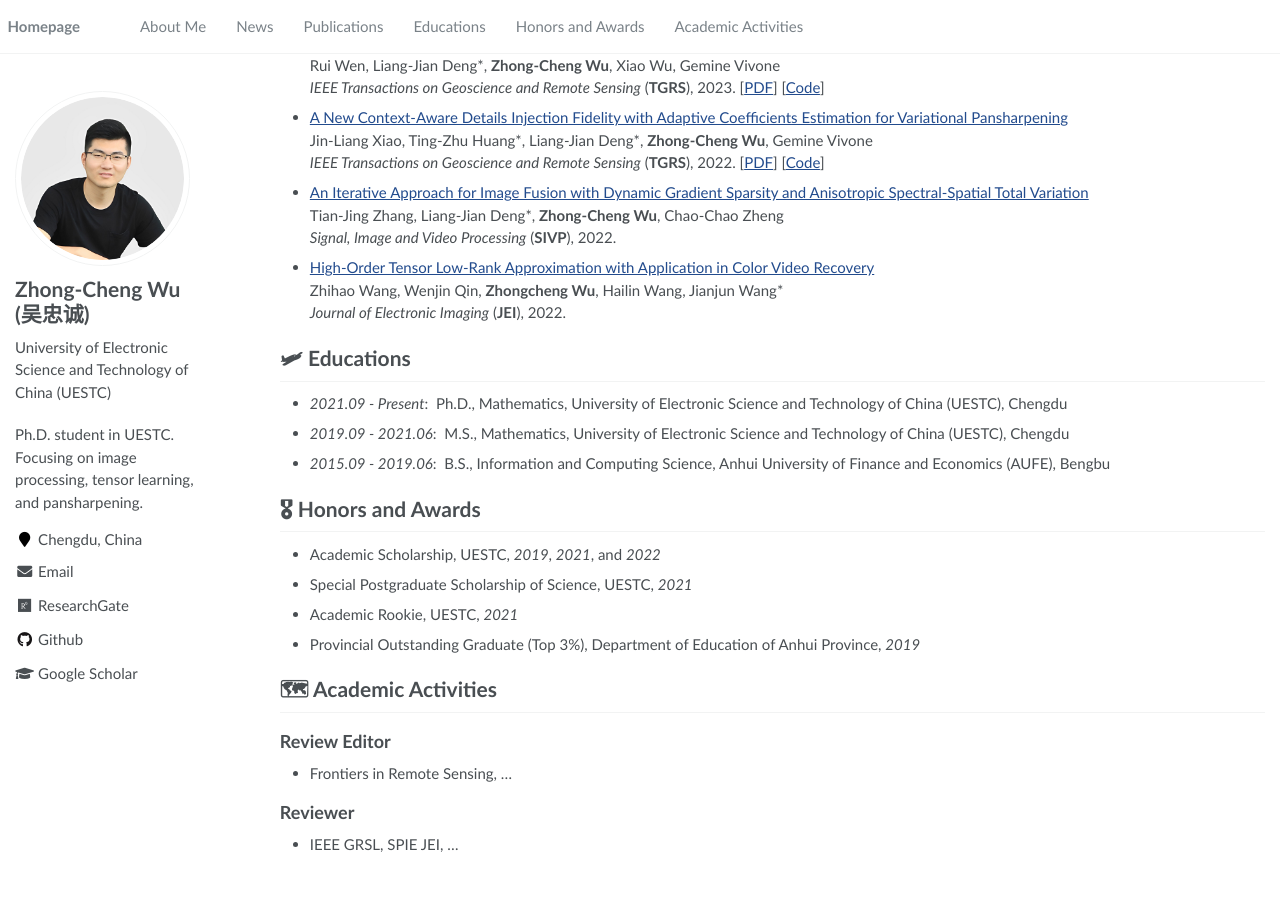
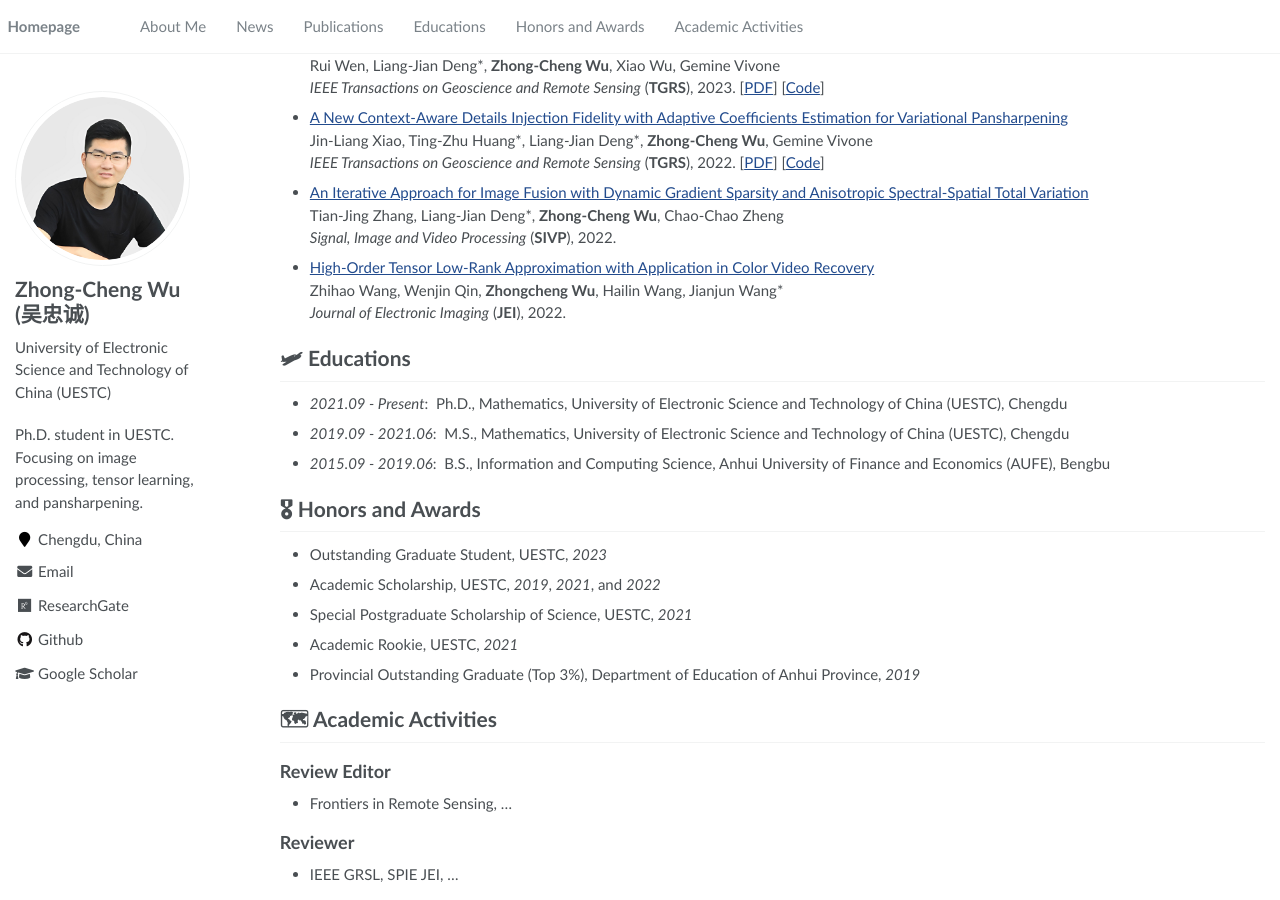
Before and after one commit to zhongchengwu/zhongchengwu.github.io, a Jekyll site: the page built from _pages/about.md, in a window 1280 px wide and 900 px high, scrolled down 1322 px. Built offline with Jekyll 4.4.1, drawn with Linux system fonts in a browser that asks for light colours; before the commit the page ends 2192 px from its top, so only the background shows below that.

Commit message:
Update about.md

```diff
--- a/_pages/about.md
+++ b/_pages/about.md
@@ -123,6 +123,7 @@ E-mail: <wuzhch97@163.com> &emsp; [Google Scholar](https://scholar.google.com/ci
 - *2015.09 - 2019.06*: &nbsp;B.S., Information and Computing Science, Anhui University of Finance and Economics (AUFE), Bengbu
 
 # 🎖 Honors and Awards
+- Outstanding Graduate Student, UESTC, *2023*
 - Academic Scholarship, UESTC, *2019*, *2021*, and *2022*
 - Special Postgraduate Scholarship of Science, UESTC, *2021*
 - Academic Rookie, UESTC, *2021*
```
